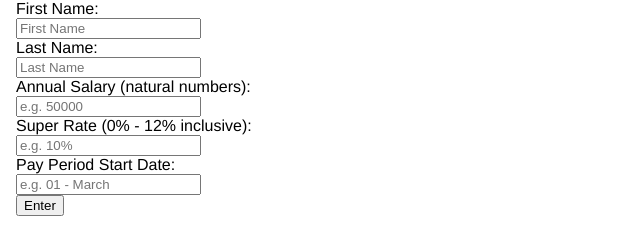
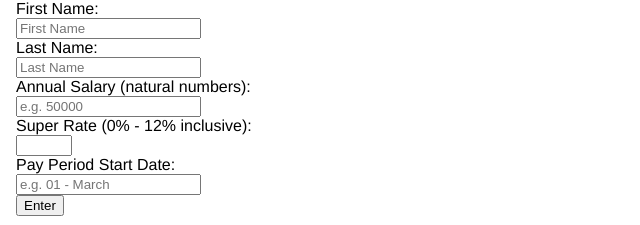
Before and after one commit to stevenmchoi/next_js, a Next.js app: page / in a window 1280 px wide. Shown: the part 106-331 px from the top of the page, without its empty margins (0-640 px from the left). Built offline with nearby package versions, Linux system fonts and the light colour scheme.

Commit message:
Put limits on number fields

```diff
--- a/pages/employee_form.js
+++ b/pages/employee_form.js
@@ -95,6 +95,7 @@ class EmployeeForm extends Component {
 										value={this.state.annualSalary}
 										onChange={this.handleChange}
 										placeholder="e.g. 50000"
+										min="0"
 									/>
 								</div>
 							</div>
@@ -108,7 +109,8 @@ class EmployeeForm extends Component {
 										className="form-control"
 										value={this.state.superRate}
 										onChange={this.handleChange}
-										placeholder="e.g. 10%"
+										min="0"
+										max="12"
 									/>
 								</div>
 							</div>
```
